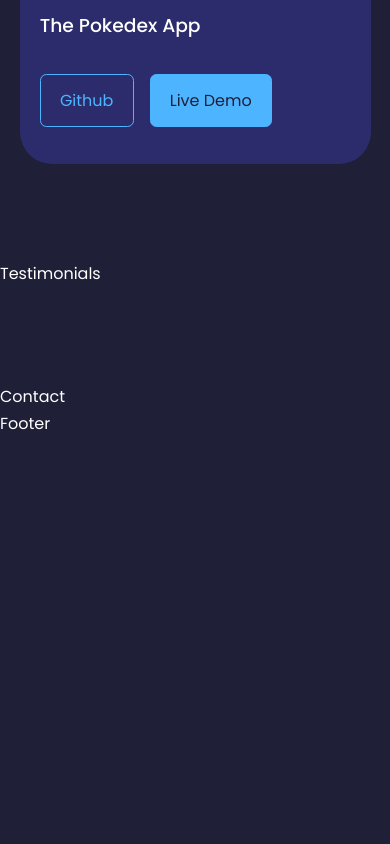
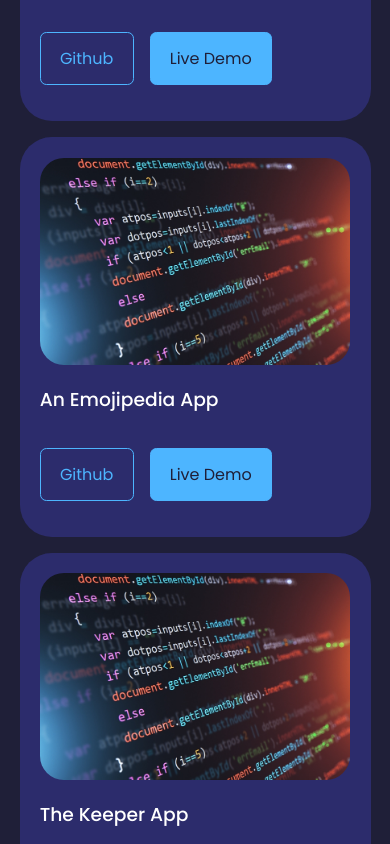
Before and after one commit to craigea92/react-portfolio, a React (Create React App) app: page / in a window 390 px wide. Shown: the part 3200-4044 px from the top of the page. Before the commit the page ends 3637 px from the top, so only its background shows below. Built offline with nearby package versions, Linux system fonts and the light colour scheme.

Commit message:
Changed viewheight for desktop and mobile and added some data to the portfolio section

```diff
--- a/src/components/header/Header.css
+++ b/src/components/header/Header.css
@@ -1,5 +1,5 @@
 header {
-  height: 100vh;
+  height: 90vh;
   padding: 7rem;
   overflow: hidden;
 }
@@ -54,14 +54,14 @@ header {
 /* ===== MEDIA QUERIES (TABLET) ===== */
 @media screen and (max-width: 1024px) {
   header {
-    height: 90vh;
+    height: 80vh;
   }
 }
 
 /* ===== MEDIA QUERIES (MOBILE) ===== */
 @media screen and (max-width: 600px) {
   header {
-    height: 90vh;
+    height: 85vh;
   }
 
   .header__socials,
--- a/src/components/portfolio/Portfolio.jsx
+++ b/src/components/portfolio/Portfolio.jsx
@@ -8,6 +8,41 @@ const data = [
     image: aboutimage,
     title: "The Pokedex App",
     github: "https://github.com/craigea92/pokedex-app",
+    demo: "",
+  },
+  {
+    id: 2,
+    image: aboutimage,
+    title: "An Emojipedia App",
+    github: "https://github.com/craigea92/emojipedia-app",
+    demo: "",
+  },
+  {
+    id: 3,
+    image: aboutimage,
+    title: "The Keeper App",
+    github: "https://github.com/craigea92/the-keeper-app",
+    demo: "",
+  },
+  {
+    id: 4,
+    image: aboutimage,
+    title: "An Expenses App",
+    github: "https://github.com/craigea92/expenses-app",
+    demo: "",
+  },
+  {
+    id: 5,
+    image: aboutimage,
+    title: "A Contacts App",
+    github: "https://github.com/craigea92/contacts-app",
+    demo: "",
+  },
+  {
+    id: 6,
+    image: aboutimage,
+    title: "A Login Portal App",
+    github: "https://github.com/craigea92/a-login-portal",
     demo: "",
   },
 ];
```
